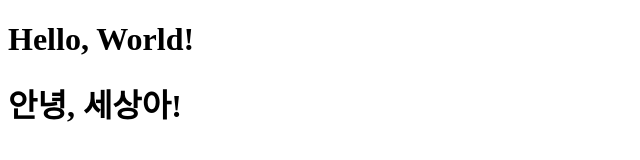
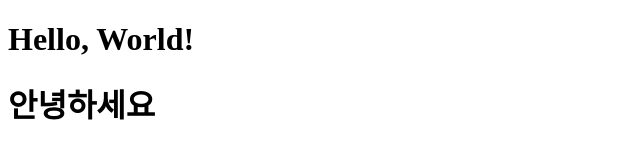
Before and after one commit to wasitacatisaw27/2026OSS_NHN, a plain HTML site: page assign01-c01-22500219/index.html in a window 1280 px wide. Shown: the whole page, without its empty margins (0-640 px from the left). Drawn offline with Linux system fonts and the light colour scheme.

Commit message:
한글 인사 수정

```diff
--- a/assign01-c01-22500219/index.html
+++ b/assign01-c01-22500219/index.html
@@ -7,6 +7,6 @@
 </head>
 <body>
     <h1>Hello, World!</h1>
-    <h1>안녕, 세상아! </h1>
+    <h1>안녕하세요 </h1>
 </body>
 </html>
```
